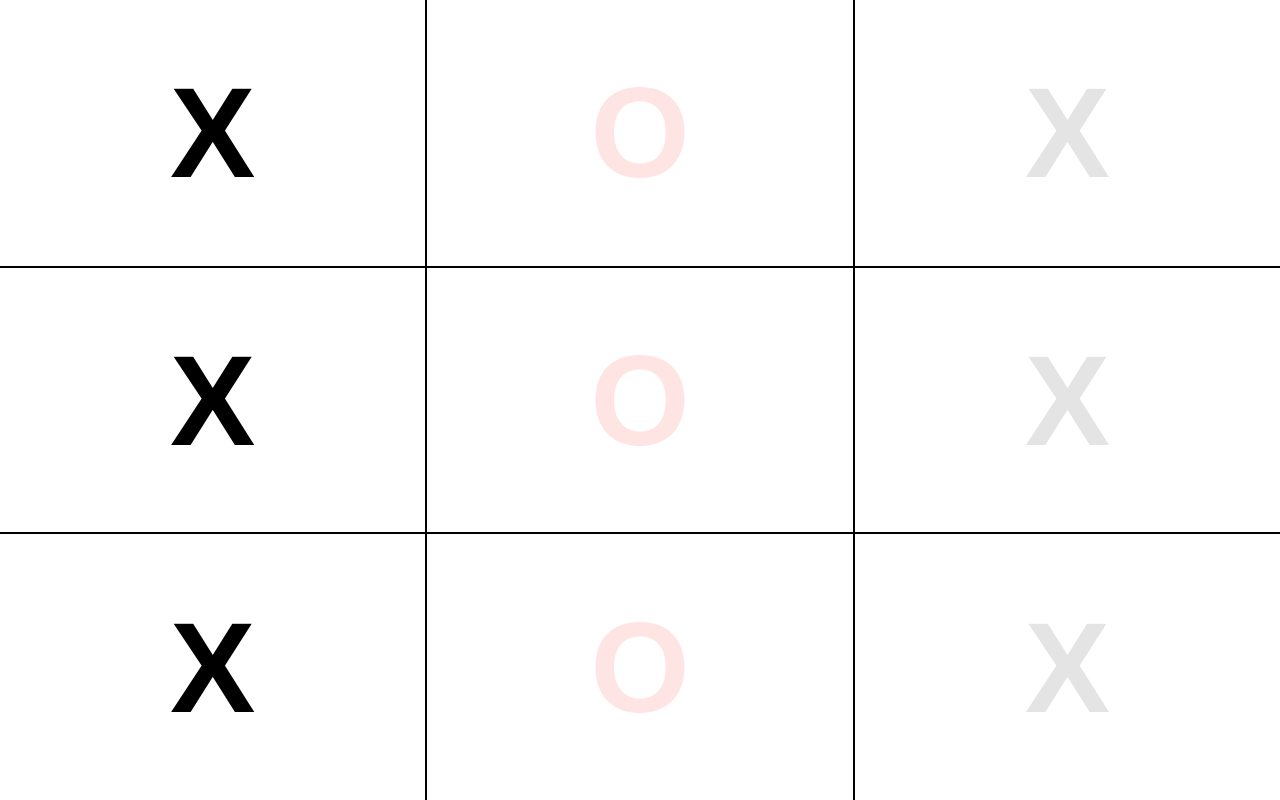
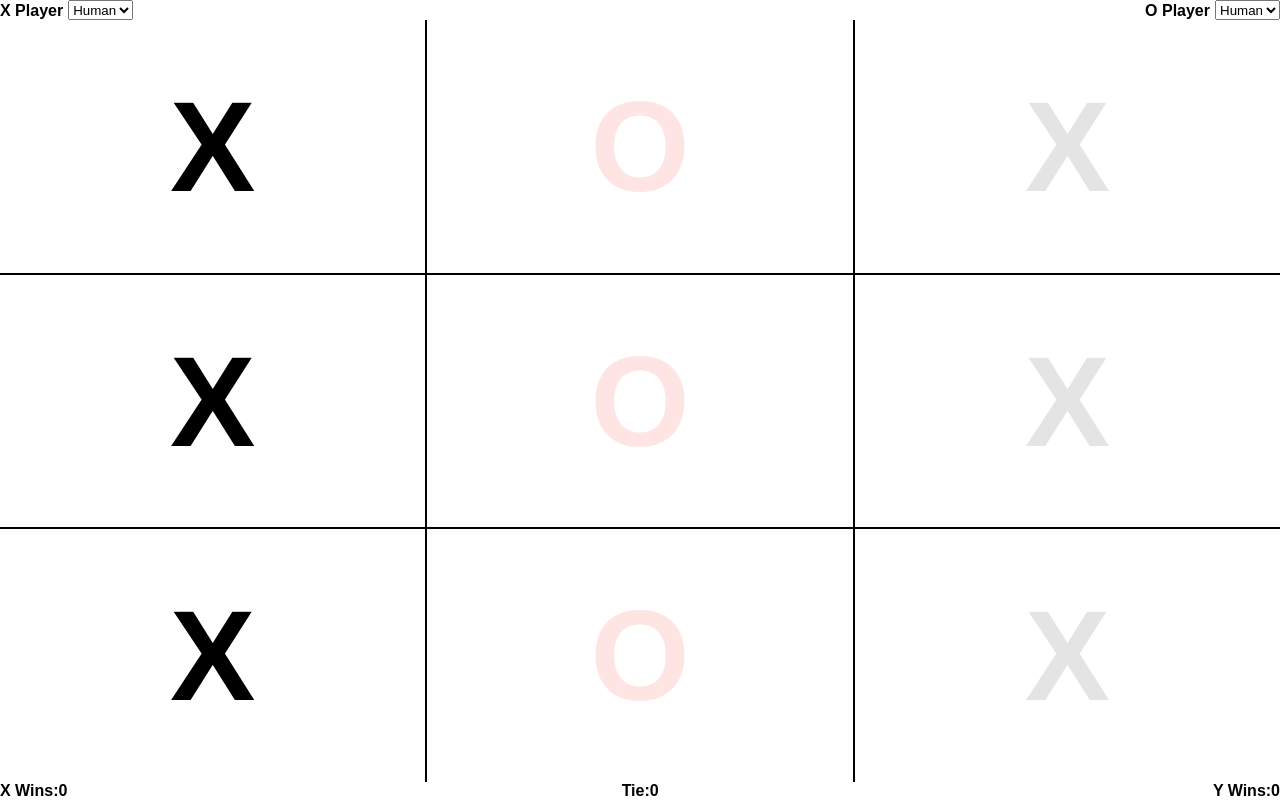
Before and after one commit to arethk/vanilla-tic-tac-toe, a plain HTML site: page index.html in a window 1280 px wide. Drawn offline with Linux system fonts and the light colour scheme.

Commit message:
added header and footer outputs to the ui

```diff
--- a/index.html
+++ b/index.html
@@ -8,6 +8,19 @@
 </head>
 <body>
     <div class="game-output-wrapper">
+        <div class="header">
+            <label for="xplayer">X Player</label>
+            <select id="xplayer">
+                <option value="human">Human</option>
+                <option value="cpu">CPU</option>
+            </select>
+            <div class="flex"></div>
+            <label for="oplayer">O Player</label>
+            <select id="oplayer">
+                <option value="human">Human</option>
+                <option value="cpu">CPU</option>
+            </select>
+        </div>
         <div class="row">
             <div class="cell0 x"></div>
             <div class="cell1 o dim"></div>
@@ -23,6 +36,13 @@
             <div class="cell7 o dim"></div>
             <div class="cell8 x dim"></div>
         </div>
+        <div class="footer">
+            X Wins: <span id="xcount">0</span>
+            <div class="flex"></div>
+            Tie: <span id="tiecount">0</span>
+            <div class="flex"></div>
+            Y Wins: <span id="ycount">0</span>
+        </div>
     </div>
     <script src="script.js"></script>
 </body>
--- a/style.css
+++ b/style.css
@@ -10,6 +10,27 @@ body {
     flex-direction: column;
     flex-wrap: nowrap;
     height: 100vh;
+}
+
+.flex {
+    flex: 1;
+}
+
+.header {
+    background-color: white;
+    display: flex;
+    font-weight: bold;
+}
+
+.header label {
+    margin-top: 2px;
+    margin-right: 5px;
+}
+
+.footer {
+    background-color: white;
+    display: flex;
+    font-weight: bold;
 }
 
 .row {
```
